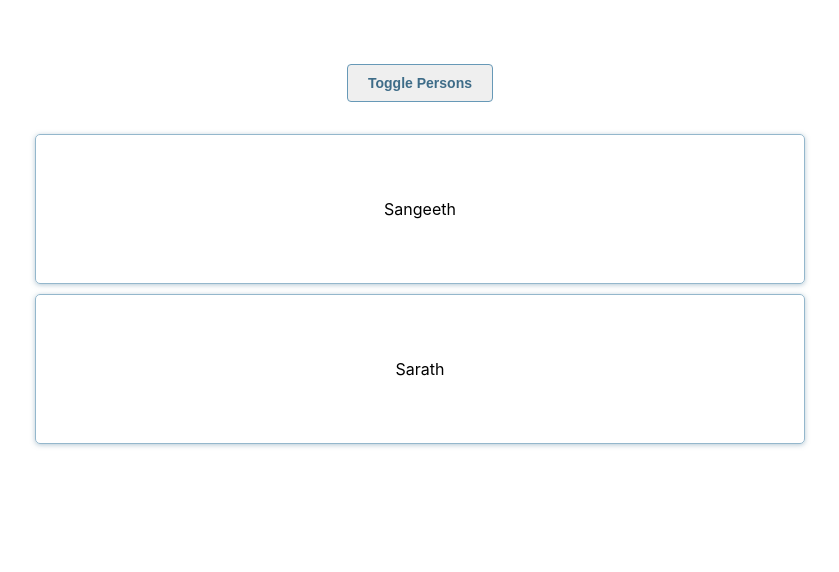
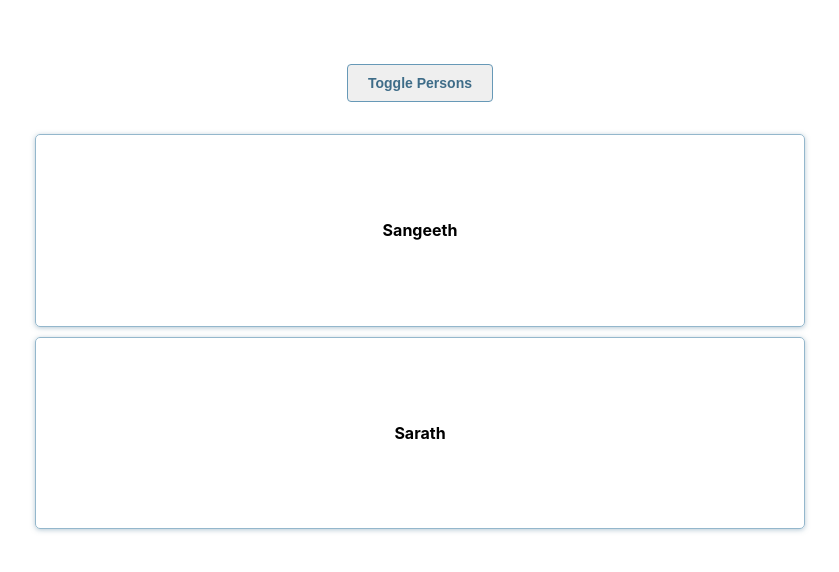
Before and after one commit to thehaystacker/reactjs-playground, a React app: page / in a window 1280 px wide. Both pictures are taken after a click on the button "Toggle Persons". Shown: the top 572 px of the page, without its empty margins (220-1059 px from the left). Built offline with nearby package versions, Linux system fonts and the light colour scheme.

Commit message:
Update component lifecycle methods

```diff
--- a/src/Components/App/App.js
+++ b/src/Components/App/App.js
@@ -1,20 +1,54 @@
 import React, { Component } from "react";
 import "./App.css";
-import Header from "./Header.js";
+import Header from "../Header/Header.js";
 import Persons from "../Persons/Persons.js";
 
 class App extends Component {
+  constructor(props) {
+    super(props);
+
+    console.log(" [App.js] constructor ");
+  }
+
   state = {
     persons: [{ name: "Sangeeth", age: 24 }, { name: "Sarath", age: 20 }],
     showPersons: false
   };
 
+  UNSAFE_componentWillMount() {
+    console.log("[App.js] componentWillMount");
+  }
+
+  componentDidMount() {
+    console.log("[App.js] componentDidMount");
+  }
+
+  fnTogglePersons = () => {
+    let showPersons = !this.state.showPersons;
+
+    this.setState({
+      showPersons
+    });
+  };
+
   render() {
+    console.log("[App.js] render");
+
+    let persons = null;
+    if (this.state.showPersons) {
+      persons = (
+          <Persons
+            persons={this.state.persons}
+            showPersons={this.state.showPersons}
+          />
+      );
+    }
+
     return (
-      <div className="App">
-        <Header />
+      <div className="App" id="App">
+        <Header eventTogglePersons={this.fnTogglePersons} />
 
-        <Persons persons={this.state.persons} />
+        {persons}
       </div>
     );
   }
--- a/src/Components/App/Header.js
+++ /dev/null
@@ -1,12 +0,0 @@
-import React from "react";
-import styles from './Header.module.css';
-
-const Header = props => {
-  return (
-    <div className={styles.AppHeader}>
-      <button type="button" className="btn-toggle">Toggle Persons</button>
-    </div>
-  );
-};
-
-export default Header;
--- /dev/null
+++ b/src/Components/Header/Header.js
@@ -0,0 +1,14 @@
+import React from "react";
+import styles from "./Header.module.css";
+
+const Header = props => {
+  return (
+    <div className={styles.AppHeader}>
+      <button type="button" className="btn-toggle" onClick={props.eventTogglePersons}>
+        Toggle Persons
+      </button>
+    </div>
+  );
+};
+
+export default Header;
--- /dev/null
+++ b/src/Components/Persons/Person/Person.js
@@ -0,0 +1,30 @@
+import React, {Component} from 'react';
+
+class Person extends Component {
+  constructor(props) {
+    super(props);
+
+    console.log(" [Person.js] constructor ");
+  }
+
+  UNSAFE_componentWillMount() {
+    console.log("[Person.js] componentWillMount");
+  }
+
+  componentDidMount() {
+    console.log("[Person.js] componentDidMount");
+
+  }
+
+  render() {
+    console.log("[Person.js] render");
+
+    return (
+      <div className="PersonCard">
+        <h4>{this.props.name}</h4>
+      </div>
+    )
+  }
+}
+
+export default Person;
--- a/src/Components/Persons/Persons.js
+++ b/src/Components/Persons/Persons.js
@@ -1,19 +1,55 @@
-import React from "react";
-import styles from './Person.module.css';
+import React, { Component } from "react";
+import styles from "./Person.module.css";
+import Person from "./Person/Person.js";
 
-const Persons = props => {
-  let persons = null;
-  if (props.persons && props.persons.length) {
-    persons = props.persons.map((person, idx) => {
+class Persons extends Component {
+  constructor(props) {
+    super(props);
+
+    console.log(" [Persons.js] constructor ");
+  }
+
+  UNSAFE_componentWillMount() {
+    console.log("[Persons.js] componentWillMount");
+  }
+
+  componentDidMount() {
+    console.log("[Persons.js] componentDidMount");
+  }
+
+  componentWillReceiveProps(nextProps) {
+    console.log("[Persons.js] componentWillReceiveProps", nextProps);
+  }
+
+  shouldComponentUpdate(nextProps, nextState) {
+    console.log("[Persons.js] shouldComponentUpdate nextProps", nextProps);
+    console.log("[Persons.js] shouldComponentUpdate nextState", nextState);
+
+    return true;
+  }
+
+  componentWillUpdate(nextProps, nextState) {
+    console.log("[Persons.js] componentWillUpdate nextProps", nextProps);
+    console.log("[Persons.js] componentWillUpdate nextState", nextState);
+  }
+
+  componentDidUpdate() {
+    console.log("[Persons.js] componentDidUpdate");
+  }
+
+  render() {
+    console.log("[Persons.js] render");
+
+    let persons = this.props.persons.map((person, idx) => {
       return (
         <div className={styles.PersonCard} key={idx}>
-          {person.name}
+          <Person name={person.name} />
         </div>
       );
     });
+
+    return <div className="AppPersons">{persons}</div>;
   }
-
-  return <div className="app-persons">{persons}</div>;
-};
+}
 
 export default Persons;
```
Also changed, not shown: src/Components/Persons/Person.js (deleted, +0 -46 lines), src/Components/Header/Header.module.css (renamed from src/Components/App/Header.module.css).
